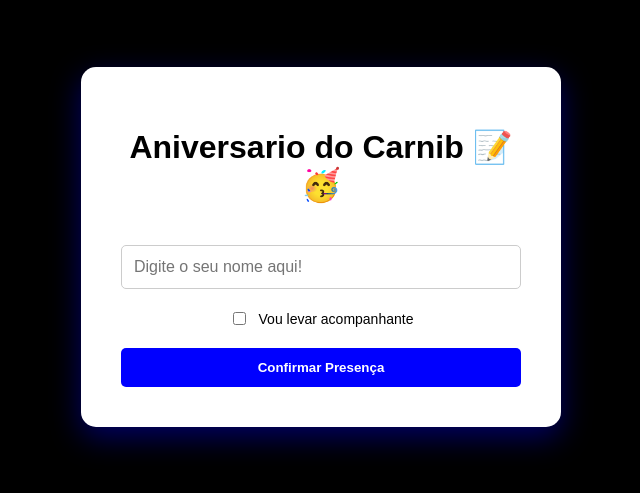
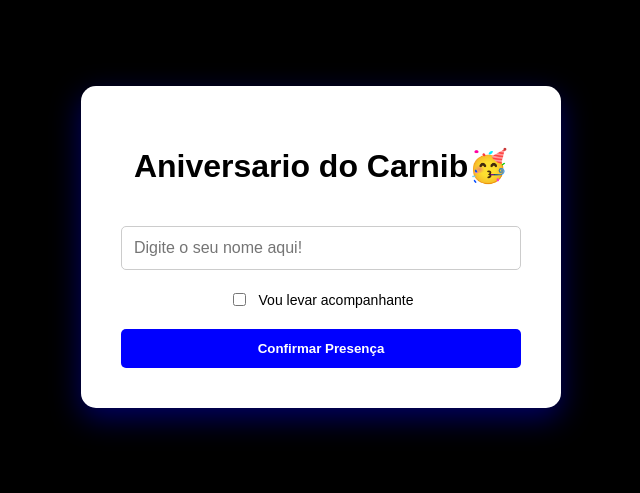
Before and after one commit to lobotomiaah/aniversario, a website: page public/index.html in a window 1280 px wide. Shown: the part 153-646 px from the top of the page, without its empty margins (319-959 px from the left). Drawn offline with Linux system fonts and the light colour scheme.

Commit message:
titulo do site mudado

```diff
--- a/public/index.html
+++ b/public/index.html
@@ -10,7 +10,7 @@
 <body>
     <div id="container">
         <div class="caixa">
-            <h1>Aniversario do Carnib 📝🥳</h1>
+            <h1>Aniversario do Carnib🥳</h1>
 
             <input type="text" class="nome" id="input-nome" placeholder="Digite o seu nome aqui!">
 
```
